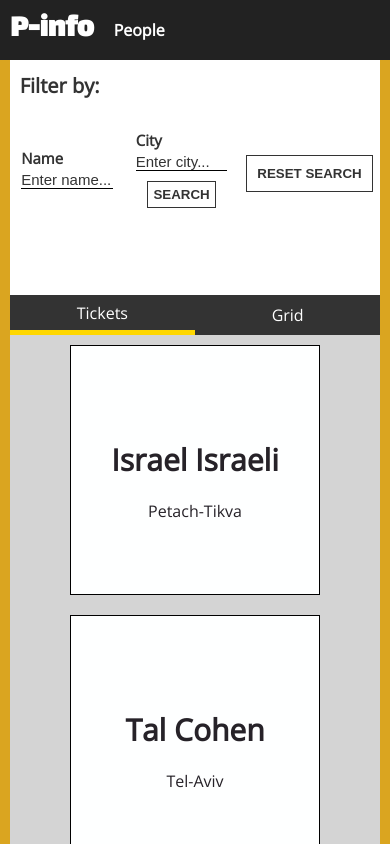
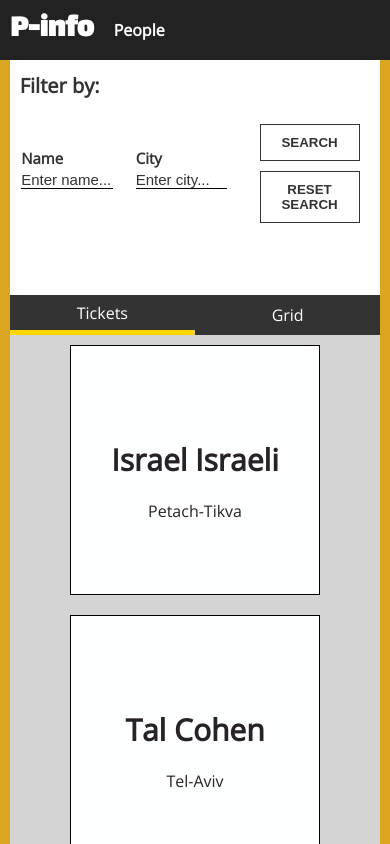
Before and after one commit to mayanmilis/people-list, an Angular app: page /people in a window 390 px wide. Built offline with nearby package versions, Linux system fonts and the light colour scheme.

Commit message:
first commit

```diff
--- a/src/app/components/main/main.component.html
+++ b/src/app/components/main/main.component.html
@@ -12,9 +12,9 @@
             <div class="input-container">
               <h2>City</h2>
               <input type="text" [(ngModel)]="cityInput" placeholder="Enter city..."/>
-              <button (click)="filter()">SEARCH</button>
             </div>
             <div class="resetSearch">
+                <button (click)="filter()">SEARCH</button>
               <button (click)="resetSearch()">RESET SEARCH</button>
             </div>
       </div>
--- a/src/app/components/main/main.component.scss
+++ b/src/app/components/main/main.component.scss
@@ -66,22 +66,16 @@
                         border-radius: 0;
                         transition: 200ms;
                     }
-                    button:hover{
-                        background-color: #333333;
-                        color: white;
-                        cursor: pointer;
-                    }
-                    button:focus{
-                        outline: none;
-                    }
-
                 }
                 .resetSearch{
                     width: 100%;
                     display: flex;
+                    flex-direction: column;
                     justify-content: center;
+                    align-items: center;
                     button{
                         margin-top: 10px;
+                        width: 150px;
                         padding: 10px;
                         background-color: rgb(255, 255, 255);
                         color: #333333;
@@ -154,7 +148,11 @@
                         width: 300px;
                     }
                     .resetSearch{
+                        flex-direction: column;
                         align-items: center;
+                        button{
+                            width: 100px;
+                        }
                     }
                 }
             }
```
